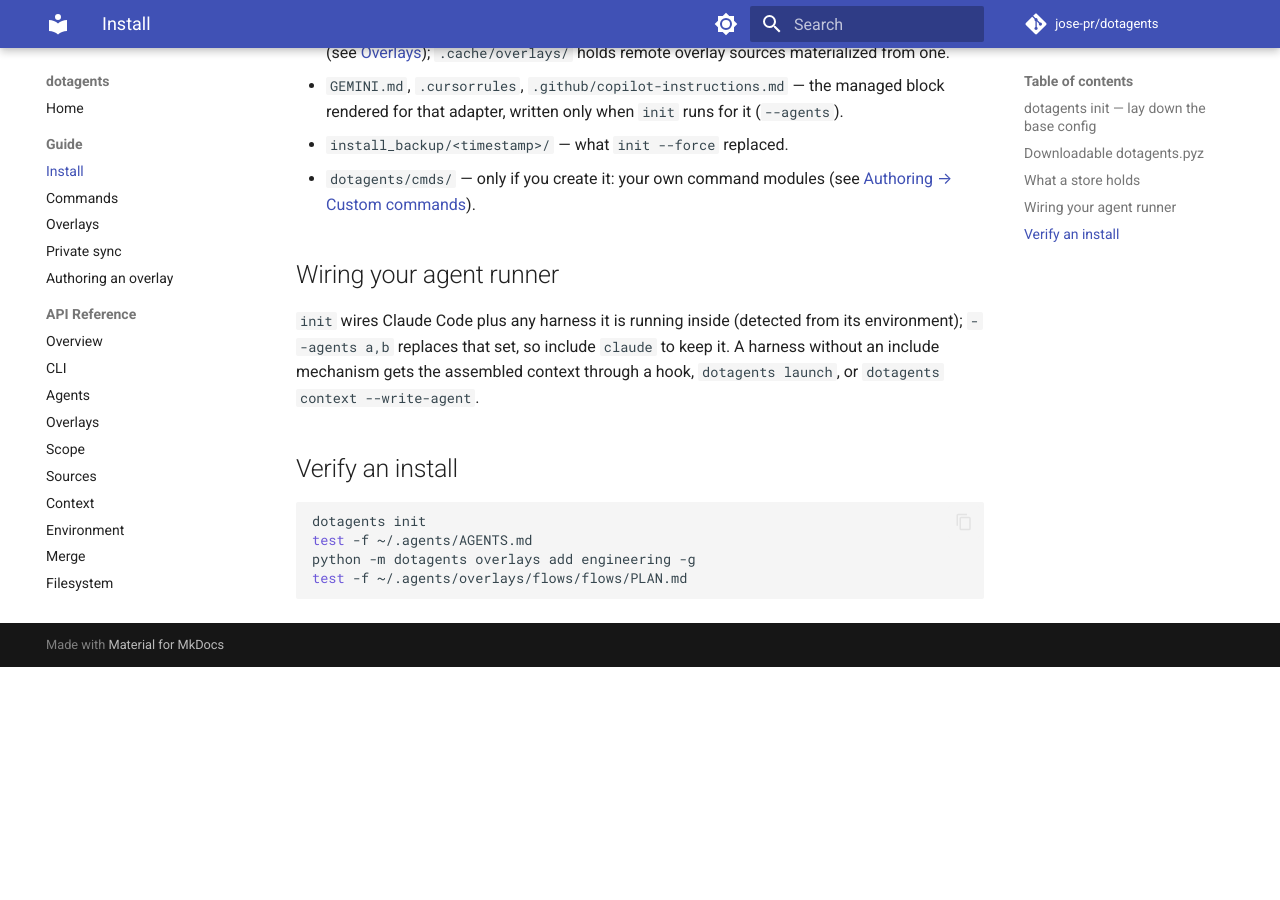
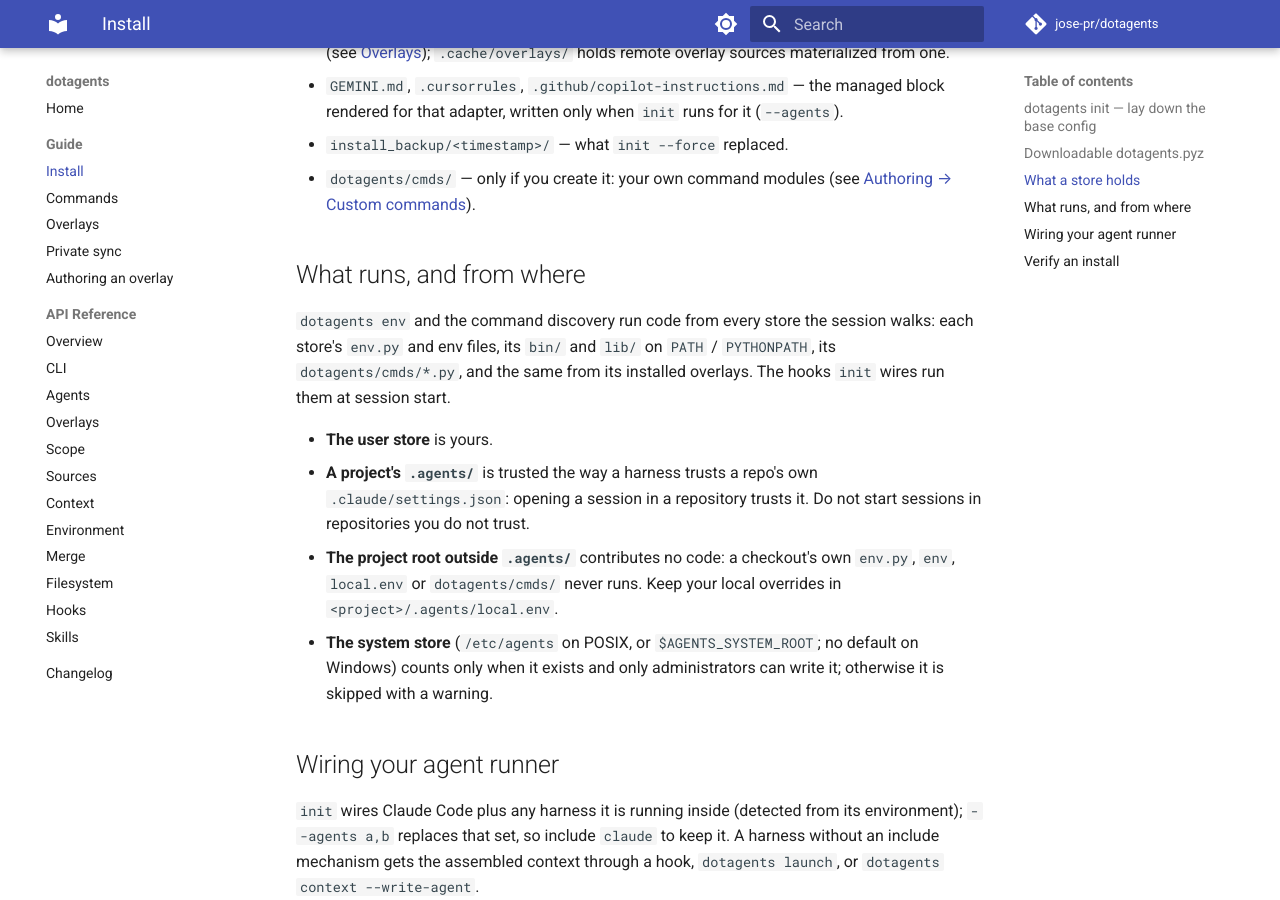
Before and after one commit to jose-pr/dotagents, an MkDocs documentation site: the page built from docs/guide/install.md, in a window 1280 px wide and 900 px high, scrolled down 1460 px. Built offline with MkDocs 1.6.1 and Material for MkDocs 9.7.7, drawn with Linux system fonts in a browser that asks for light colours; comment, search, counter and statistics services are not loaded; before the commit the page ends 2127 px from its top, so only the background shows below that.

Commit message:
docs: what runs from which store, and the project-root and hook fixes

```diff
--- a/docs/guide/install.md
+++ b/docs/guide/install.md
@@ -66,6 +66,24 @@
 - `dotagents/cmds/` — only if you create it: your own command modules (see
   [Authoring → Custom commands](authoring.md#custom-commands)).
 
+## What runs, and from where
+
+`dotagents env` and the command discovery run code from every store the session
+walks: each store's `env.py` and env files, its `bin/` and `lib/` on `PATH` /
+`PYTHONPATH`, its `dotagents/cmds/*.py`, and the same from its installed overlays. The
+hooks `init` wires run them at session start.
+
+- **The user store** is yours.
+- **A project's `.agents/`** is trusted the way a harness trusts a repo's own
+  `.claude/settings.json`: opening a session in a repository trusts it. Do not start
+  sessions in repositories you do not trust.
+- **The project root outside `.agents/`** contributes no code: a checkout's own
+  `env.py`, `env`, `local.env` or `dotagents/cmds/` never runs. Keep your local
+  overrides in `<project>/.agents/local.env`.
+- **The system store** (`/etc/agents` on POSIX, or `$AGENTS_SYSTEM_ROOT`; no default on
+  Windows) counts only when it exists and only administrators can write it; otherwise
+  it is skipped with a warning.
+
 ## Wiring your agent runner
 
 `init` wires Claude Code plus any harness it is running inside (detected from its
```
Also changed, not shown: CHANGELOG.md (+11 -0 lines), src/dotagents/AGENTS.md (+4 -4 lines).
